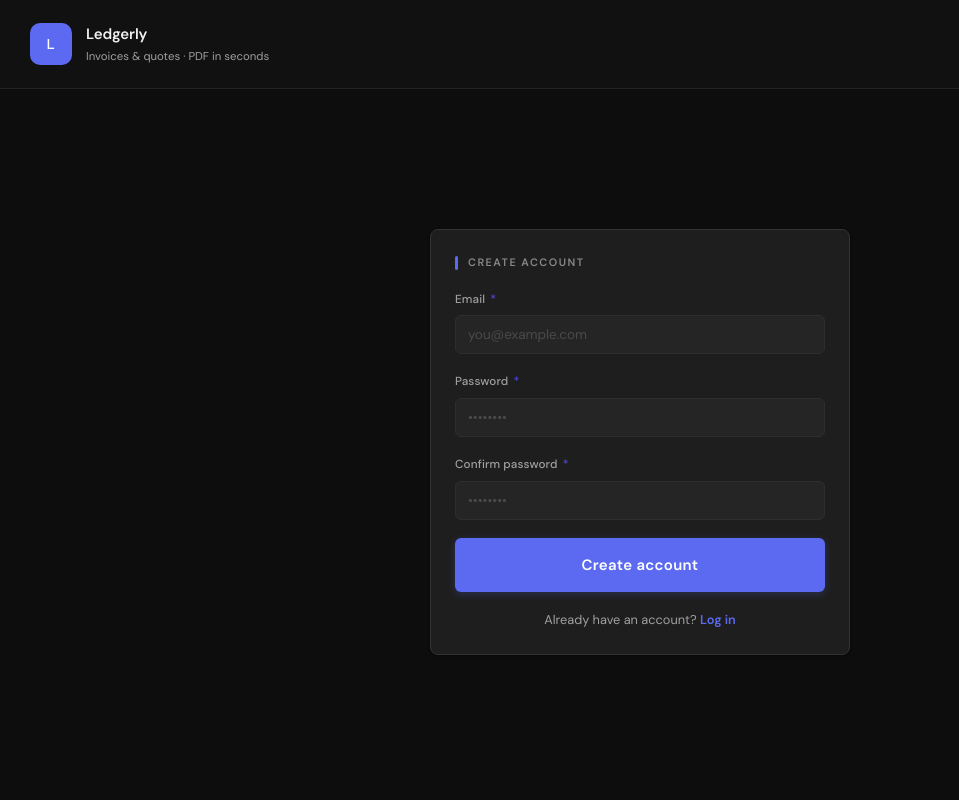
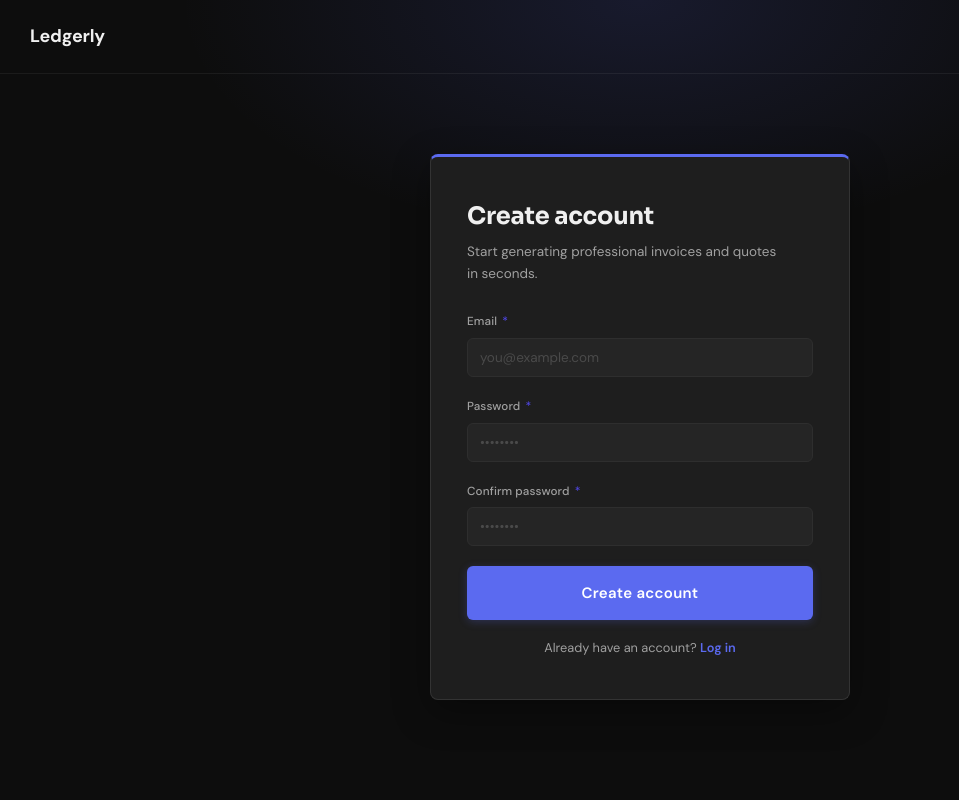
Before and after one commit to dionicio-damiani/ledgerly, a FastAPI app: page /register in a window 1280 px wide. Shown: the whole page, without its empty margins (0-959 px from the left). Run offline with FastAPI, Linux system fonts and the light colour scheme; parts of the project's set-up code (start-up, migrations or seed data) failed here and were passed over.

Commit message:
feat(auth-pages): align login and register with design system
Update login.html and register.html to match landing visual system:
dark background, Sora typography, accent details, refined forms.

```diff
--- a/static/style.css
+++ b/static/style.css
@@ -71,12 +71,6 @@ body {
   border-bottom: 1px solid #222222;
 }
 
-.topbar-brand {
-  display: flex;
-  align-items: center;
-  gap: 14px;
-}
-
 /* ── Wordmark (text-only brand link) ───────── */
 .brand-wordmark {
   font-family: var(--font);
@@ -99,40 +93,6 @@ body {
 
 .nav-link:hover {
   color: var(--text);
-}
-
-.brand-mark {
-  width: 42px;
-  height: 42px;
-  flex-shrink: 0;
-  display: flex;
-  align-items: center;
-  justify-content: center;
-  border-radius: 10px;
-  background: var(--accent);
-  color: #fff;
-  font-family: var(--mono);
-  font-weight: 500;
-  font-size: 0.95rem;
-  letter-spacing: 0.02em;
-}
-
-.brand-text {
-  display: flex;
-  flex-direction: column;
-  gap: 2px;
-}
-
-.brand-name {
-  font-size: 1rem;
-  font-weight: 600;
-  letter-spacing: -0.01em;
-  color: var(--text);
-}
-
-.brand-sub {
-  font-size: 0.76rem;
-  color: var(--text-mid);
 }
 
 /* ── Doc status badge ───────────────────────── */
@@ -860,10 +820,6 @@ input[type="file"] {
 ::-webkit-scrollbar-thumb:hover { background: var(--accent); }
 
 /* === Auth pages (login, register) === */
-a.topbar-brand {
-  text-decoration: none;
-}
-
 .auth-shell {
   display: flex;
   align-items: center;
--- a/templates/register.html
+++ b/templates/register.html
@@ -5,17 +5,67 @@
   <meta name="viewport" content="width=device-width, initial-scale=1.0" />
   <title>Ledgerly — Create account</title>
   <link rel="stylesheet" href="/static/style.css" />
+  <link rel="preconnect" href="https://fonts.googleapis.com" />
+  <link rel="preconnect" href="https://fonts.gstatic.com" crossorigin />
+  <link href="https://fonts.googleapis.com/css2?family=Sora:wght@400;600;700;800&display=swap" rel="stylesheet" />
+  <style>
+    body {
+      background:
+        radial-gradient(ellipse 60% 50% at 50% 0%, rgba(91, 106, 240, 0.14) 0%, transparent 60%),
+        var(--bg);
+    }
+
+    .topbar {
+      background: transparent;
+      border-bottom-color: rgba(255, 255, 255, 0.06);
+    }
+
+    .auth-card {
+      border-top: 3px solid var(--accent);
+      padding: 40px 36px;
+      box-shadow: 0 12px 36px rgba(0, 0, 0, 0.35);
+    }
+
+    .auth-card .card-title {
+      font-family: 'Sora', var(--font);
+      font-size: 1.6rem;
+      font-weight: 700;
+      letter-spacing: -0.01em;
+      text-transform: none;
+      color: var(--text);
+    }
+
+    .auth-card .card-title::before {
+      display: none;
+    }
+
+    .auth-subtitle {
+      margin-top: 6px;
+      font-size: 0.9rem;
+      color: var(--text-mid);
+      line-height: 1.6;
+      max-width: 34ch;
+    }
+
+    .auth-form {
+      gap: 20px;
+      margin-top: 28px;
+    }
+
+    .auth-form input:focus {
+      box-shadow: 0 0 0 3px rgba(var(--accent-rgb), 0.12);
+    }
+
+    @media (max-width: 480px) {
+      .auth-card { padding: 28px 22px; }
+      .auth-card .card-title { font-size: 1.35rem; }
+    }
+  </style>
 </head>
 <body>
 
 <header class="topbar">
-  <a class="topbar-brand" href="/">
-    <div class="brand-mark">L</div>
-    <div class="brand-text">
-      <span class="brand-name">Ledgerly</span>
-      <span class="brand-sub">Invoices &amp; quotes · PDF in seconds</span>
-    </div>
-  </a>
+  <a class="brand-wordmark" href="/">Ledgerly</a>
 </header>
 
 <main class="auth-shell">
@@ -23,6 +73,7 @@
     <div class="card-header">
       <h2 class="card-title">Create account</h2>
     </div>
+    <p class="auth-subtitle">Start generating professional invoices and quotes in seconds.</p>
 
     <div id="auth-error" class="auth-error" style="display:none;"></div>
 
```
Also changed, not shown: templates/login.html (+58 -7 lines).
